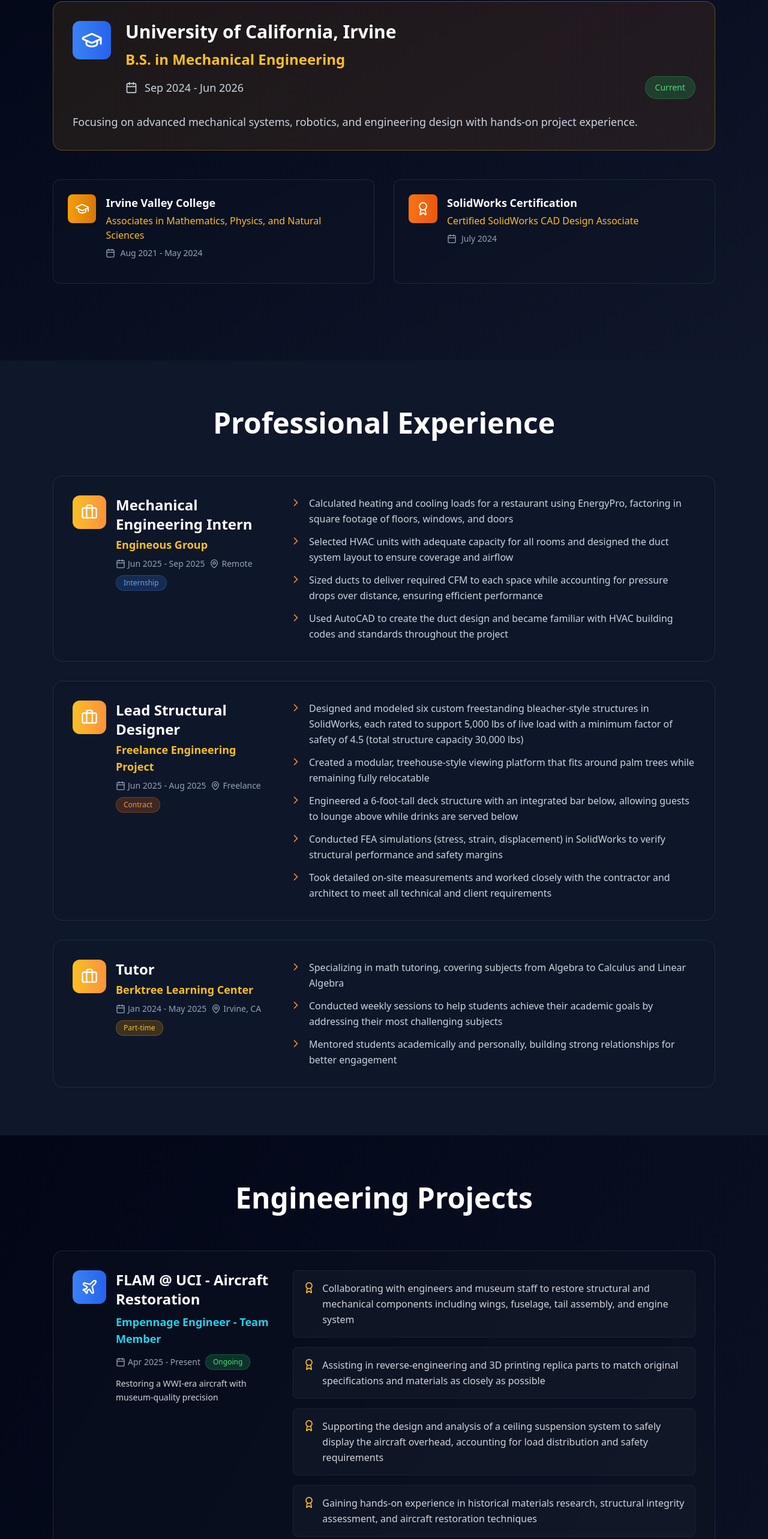
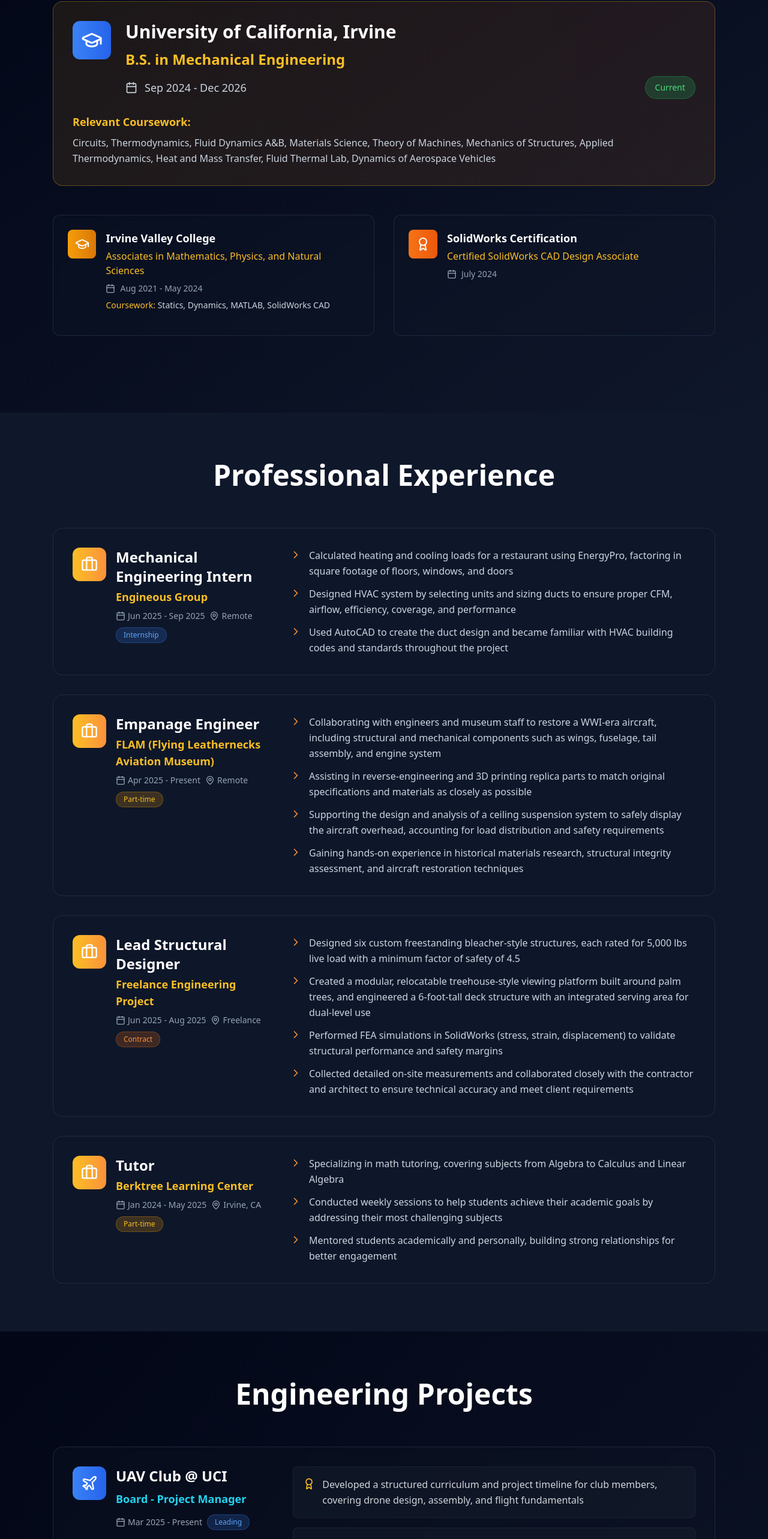
Before and after one commit to marcusinthewarehouse/portfolio, a React (Vite) app in the folder marcus/: page / in a window 1280 px wide. Shown: the part 990-3556 px from the top of the page at 60% size. Built offline with nearby package versions, Linux system fonts and the light colour scheme.

Commit message:
added coursework and new resume

```diff
--- a/marcus/src/components/EducationSection.tsx
+++ b/marcus/src/components/EducationSection.tsx
@@ -36,16 +36,19 @@ export default function EducationSection() {
                 <p className="text-2xl text-amber-400 font-semibold mb-3">B.S. in Mechanical Engineering</p>
                 <div className="flex items-center gap-3 text-slate-300">
                   <Calendar className="w-5 h-5" />
-                  <span className="text-lg">Sep 2024 - Jun 2026</span>
+                  <span className="text-lg">Sep 2024 - Dec 2026</span>
                   <span className="ml-auto px-4 py-2 rounded-full text-sm font-medium bg-green-500/20 text-green-400 border border-green-500/30">
                     Current
                   </span>
                 </div>
               </div>
             </div>
-            <p className="text-slate-300 leading-relaxed text-lg">
-              Focusing on advanced mechanical systems, robotics, and engineering design with hands-on project experience.
-            </p>
+            <div className="mt-4">
+              <h4 className="text-lg font-semibold text-amber-400 mb-2">Relevant Coursework:</h4>
+              <p className="text-slate-300 leading-relaxed">
+                Circuits, Thermodynamics, Fluid Dynamics A&B, Materials Science, Theory of Machines, Mechanics of Structures, Applied Thermodynamics, Heat and Mass Transfer, Fluid Thermal Lab, Dynamics of Aerospace Vehicles
+              </p>
+            </div>
           </div>
         </motion.div>
 
@@ -65,10 +68,13 @@ export default function EducationSection() {
               <div>
                 <h4 className="text-lg font-bold text-white mb-1">Irvine Valley College</h4>
                 <p className="text-amber-400 font-medium mb-2">Associates in Mathematics, Physics, and Natural Sciences</p>
-                <div className="flex items-center gap-2 text-slate-400">
+                <div className="flex items-center gap-2 text-slate-400 mb-2">
                   <Calendar className="w-4 h-4" />
                   <span className="text-sm">Aug 2021 - May 2024</span>
                 </div>
+                <p className="text-slate-300 text-sm">
+                  <span className="text-amber-400 font-medium">Coursework:</span> Statics, Dynamics, MATLAB, SolidWorks CAD
+                </p>
               </div>
             </div>
           </motion.div>
--- a/marcus/src/components/ExperienceSection.tsx
+++ b/marcus/src/components/ExperienceSection.tsx
@@ -23,9 +23,21 @@ export default function ExperienceSection() {
       type: 'Internship',
       achievements: [
         'Calculated heating and cooling loads for a restaurant using EnergyPro, factoring in square footage of floors, windows, and doors',
-        'Selected HVAC units with adequate capacity for all rooms and designed the duct system layout to ensure coverage and airflow',
-        'Sized ducts to deliver required CFM to each space while accounting for pressure drops over distance, ensuring efficient performance',
+        'Designed HVAC system by selecting units and sizing ducts to ensure proper CFM, airflow, efficiency, coverage, and performance',
         'Used AutoCAD to create the duct design and became familiar with HVAC building codes and standards throughout the project'
+      ]
+    },
+    {
+      title: 'Empanage Engineer',
+      company: 'FLAM (Flying Leathernecks Aviation Museum)',
+      period: 'Apr 2025 - Present',
+      location: 'Remote',
+      type: 'Part-time',
+      achievements: [
+        'Collaborating with engineers and museum staff to restore a WWI-era aircraft, including structural and mechanical components such as wings, fuselage, tail assembly, and engine system',
+        'Assisting in reverse-engineering and 3D printing replica parts to match original specifications and materials as closely as possible',
+        'Supporting the design and analysis of a ceiling suspension system to safely display the aircraft overhead, accounting for load distribution and safety requirements',
+        'Gaining hands-on experience in historical materials research, structural integrity assessment, and aircraft restoration techniques'
       ]
     },
     {
@@ -35,11 +47,10 @@ export default function ExperienceSection() {
       location: 'Freelance',
       type: 'Contract',
       achievements: [
-        'Designed and modeled six custom freestanding bleacher-style structures in SolidWorks, each rated to support 5,000 lbs of live load with a minimum factor of safety of 4.5 (total structure capacity 30,000 lbs)',
-        'Created a modular, treehouse-style viewing platform that fits around palm trees while remaining fully relocatable',
-        'Engineered a 6-foot-tall deck structure with an integrated bar below, allowing guests to lounge above while drinks are served below',
-        'Conducted FEA simulations (stress, strain, displacement) in SolidWorks to verify structural performance and safety margins',
-        'Took detailed on-site measurements and worked closely with the contractor and architect to meet all technical and client requirements'
+        'Designed six custom freestanding bleacher-style structures, each rated for 5,000 lbs live load with a minimum factor of safety of 4.5',
+        'Created a modular, relocatable treehouse-style viewing platform built around palm trees, and engineered a 6-foot-tall deck structure with an integrated serving area for dual-level use',
+        'Performed FEA simulations in SolidWorks (stress, strain, displacement) to validate structural performance and safety margins',
+        'Collected detailed on-site measurements and collaborated closely with the contractor and architect to ensure technical accuracy and meet client requirements'
       ]
     },
     {
--- a/marcus/src/components/ProjectsSection.tsx
+++ b/marcus/src/components/ProjectsSection.tsx
@@ -1,6 +1,6 @@
 
 import { motion } from 'framer-motion';
-import { Cog, Plane, Zap, Bot, Calendar, Award } from 'lucide-react';
+import { Plane, Zap, Bot, Calendar, Award } from 'lucide-react';
 
 type ProjectStatus = 'Ongoing' | 'Leading' | 'Completed';
 
@@ -9,35 +9,18 @@ type ProjectStatus = 'Ongoing' | 'Leading' | 'Completed';
 export default function ProjectsSection() {
   const projects = [
     {
-      title: 'FLAM @ UCI - Aircraft Restoration',
-      role: 'Empennage Engineer - Team Member',
-      period: 'Apr 2025 - Present',
-      icon: Plane,
-      status: 'Ongoing',
-      description: 'Restoring a WWI-era aircraft with museum-quality precision',
-      achievements: [
-        'Collaborating with engineers and museum staff to restore structural and mechanical components including wings, fuselage, tail assembly, and engine system',
-        'Assisting in reverse-engineering and 3D printing replica parts to match original specifications and materials as closely as possible',
-        'Supporting the design and analysis of a ceiling suspension system to safely display the aircraft overhead, accounting for load distribution and safety requirements',
-        'Gaining hands-on experience in historical materials research, structural integrity assessment, and aircraft restoration techniques'
-      ],
-      color: 'from-blue-500 to-blue-600'
-    },
-    {
       title: 'UAV Club @ UCI',
       role: 'Board - Project Manager',
       period: 'Mar 2025 - Present',
-      icon: Cog,
+      icon: Plane,
       status: 'Leading',
       description: 'Leading drone design education and hands-on workshops',
       achievements: [
         'Developed a structured curriculum and project timeline for club members, covering drone design, assembly, and flight fundamentals',
         'Led weekly CAD workshops using SolidWorks, focusing on drone and fixed-wing aircraft design, including custom part modeling',
-        'Mentored member teams on building and troubleshooting Tiny Whoops, 5-inch racing drones, and foam or 3D printed fixed-wing planes of varying sizes',
-        'Provided hands-on guidance in FPV (first-person view) drone simulations to help members improve piloting skills before field testing',
-        'Supported 3D printing operations and trained members on the proper usage and maintenance of printers for drone and plane components'
+        'Mentored member teams on building and troubleshooting Tiny Whoops, 5-inch racing drones, and foam or 3D printed fixed-wing planes of varying sizes'
       ],
-      color: 'from-cyan-500 to-cyan-600'
+      color: 'from-blue-500 to-blue-600'
     },
     {
       title: 'Anteater Combat Robotics @ UCI',
@@ -63,8 +46,7 @@ export default function ProjectsSection() {
       description: 'C++ programmed autonomous navigation with sensor fusion',
       achievements: [
         'Developed and programmed an autonomous robot in C++ (Arduino) to navigate a course using a pneumatic propulsion system and servo-based steering',
-        'Developed a sensor fusion system combining magnetometer and reed switch data for dead reckoning, enabling real-time heading correction and accurate trajectory adjustments',
-        'Validated control logic through MATLAB simulation, comparing results using statistical analysis and performance visualization'
+        'Developed a sensor fusion system combining magnetometer and reed switch data for dead reckoning, enabling real-time heading correction and accurate trajectory adjustments'
       ],
       color: 'from-purple-500 to-purple-600'
     }
--- a/marcus/src/components/SkillsSection.tsx
+++ b/marcus/src/components/SkillsSection.tsx
@@ -3,29 +3,33 @@ import { Wrench, Users } from 'lucide-react';
 
 export default function SkillsSection() {
   const hardSkills = [
-    'SOLIDWORKS',
+    'SolidWorks',
     'AutoCAD',
     'MATLAB',
     'FEA',
+    'ANSYS',
+    'Revit',
+    'HVAC',
     'Structural design',
-    'HVAC design',
-    '3D printing',
+    'Basic circuits',
+    '3D Printing',
+    'Soldering',
+    'Manufacturing',
     'Woodwork',
-    'Basic electronics & microcontrollers (e.g., Arduino programming)',
-    'Robotics systems integration'
+    'Machining',
+    'Welding',
+    'JavaScript'
   ];
 
   const softSkills = [
-    'Team leading',
+    'Leadership',
     'Project management',
     'Communication',
-    'Creativity',
+    'Engineering creativity',
     'Critical thinking',
     'Adaptability',
     'Problem solving',
-    'Time management',
-    'Collaboration / teamwork',
-    'Leadership'
+    'Time management'
   ];
 
   return (
```
